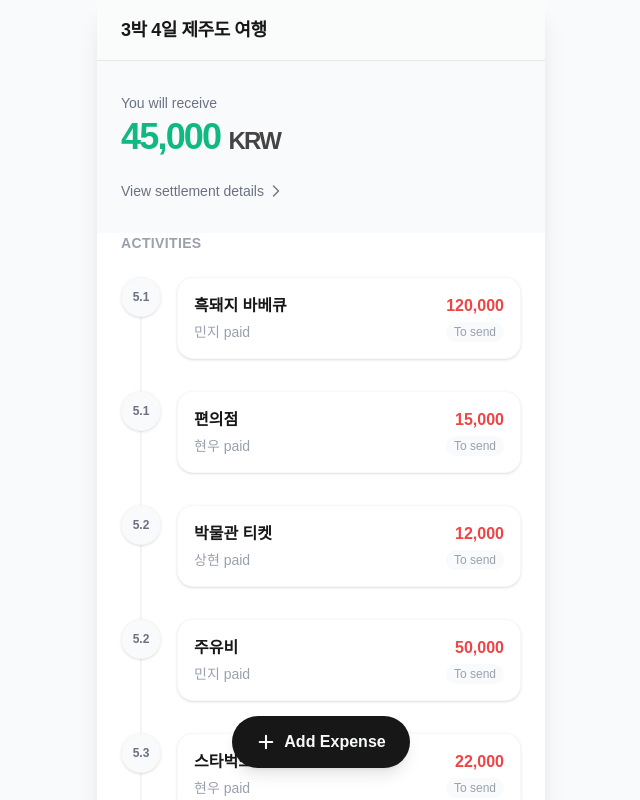
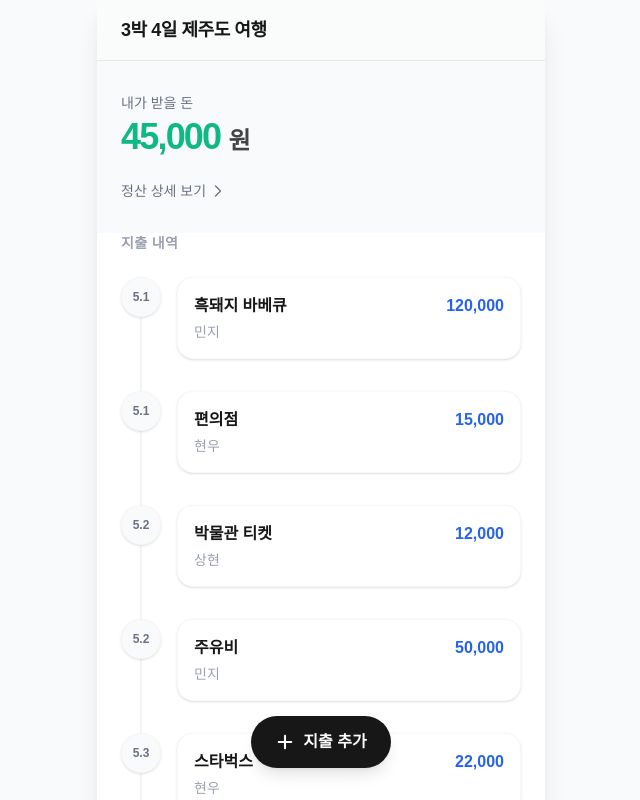
Before and after one commit to snghyn28/nanumi-frontend, a Next.js app: page / in a window 1280 px wide. Shown: the top 800 px of the page, without its empty margins (319-959 px from the left). Built offline with nearby package versions, Linux system fonts and the light colour scheme.

Commit message:
chore: change UI text to Korean

```diff
--- a/components/AddExpenseButton.tsx
+++ b/components/AddExpenseButton.tsx
@@ -7,7 +7,7 @@ const AddExpenseButton: React.FC = () => {
                 <svg xmlns="http://www.w3.org/2000/svg" fill="none" viewBox="0 0 24 24" strokeWidth={2.5} stroke="currentColor" className="w-5 h-5">
                     <path strokeLinecap="round" strokeLinejoin="round" d="M12 4.5v15m7.5-7.5h-15" />
                 </svg>
-                Add Expense
+                지출 추가
             </button>
         </div>
     );
--- a/components/ExpenseCard.tsx
+++ b/components/ExpenseCard.tsx
@@ -35,15 +35,12 @@ const ExpenseCard: React.FC<ExpenseCardProps> = ({ expense, isLast }) => {
                 <div className="bg-white rounded-2xl p-4 shadow-sm border border-gray-100/60 hover:shadow-md transition-shadow duration-200">
                     <div className="flex justify-between items-start mb-1">
                         <h3 className="text-base font-semibold text-foreground truncate pr-2">{expense.title}</h3>
-                        <span className={`text-base font-bold whitespace-nowrap ${expense.type === 'receive' ? 'text-receive' : 'text-pay'}`}>
+                        <span className={"text-base font-bold whitespace-nowrap text-accent"}>
                             {formattedAmount}
                         </span>
                     </div>
-                    <div className="flex justify-between items-center text-sm text-gray-400">
-                        <span>{expense.payer} paid</span>
-                        <span className="text-xs px-2 py-0.5 rounded-full bg-gray-50 text-gray-400 font-medium">
-                            {expense.type === 'receive' ? 'To receive' : 'To send'}
-                        </span>
+                    <div className="flex justify-start items-center text-sm text-gray-400">
+                        <span>{expense.payer}</span>
                     </div>
                 </div>
             </div>
--- a/components/ExpenseList.tsx
+++ b/components/ExpenseList.tsx
@@ -9,7 +9,7 @@ interface ExpenseListProps {
 const ExpenseList: React.FC<ExpenseListProps> = ({ expenses }) => {
     return (
         <div className="px-6 pb-24">
-            <h2 className="text-sm font-semibold text-gray-400 mb-6 tracking-wide uppercase">Activities</h2>
+            <h2 className="text-sm font-semibold text-gray-400 mb-6 tracking-wide uppercase">지출 내역</h2>
             <div className="flex flex-col">
                 {expenses.map((expense, index) => (
                     <ExpenseCard
--- a/components/SettlementSummary.tsx
+++ b/components/SettlementSummary.tsx
@@ -8,7 +8,7 @@ interface SettlementSummaryProps {
 const SettlementSummary: React.FC<SettlementSummaryProps> = ({ summary }) => {
     const isReceive = summary.type === 'receive';
     const amountColor = isReceive ? 'text-receive' : 'text-pay';
-    const message = isReceive ? 'You will receive' : 'You need to pay';
+    const message = isReceive ? '내가 받을 돈' : '내가 지불할 돈';
 
     // Format currency
     const formattedAmount = new Intl.NumberFormat('en-US', {
@@ -21,10 +21,10 @@ const SettlementSummary: React.FC<SettlementSummaryProps> = ({ summary }) => {
         <div className="px-6 py-8 bg-background">
             <p className="text-gray-500 text-sm mb-1 font-medium">{message}</p>
             <div className={`text-4xl font-bold tracking-tighter ${amountColor} mb-6`}>
-                {formattedAmount} <span className="text-2xl text-foreground/80">KRW</span>
+                {formattedAmount} <span className="text-2xl text-foreground/80">원</span>
             </div>
             <button className="flex items-center text-sm font-medium text-gray-500 hover:text-foreground transition-colors group">
-                View settlement details
+                정산 상세 보기
                 <svg xmlns="http://www.w3.org/2000/svg" fill="none" viewBox="0 0 24 24" strokeWidth={2} stroke="currentColor" className="w-4 h-4 ml-1 group-hover:translate-x-0.5 transition-transform">
                     <path strokeLinecap="round" strokeLinejoin="round" d="M8.25 4.5l7.5 7.5-7.5 7.5" />
                 </svg>
```
